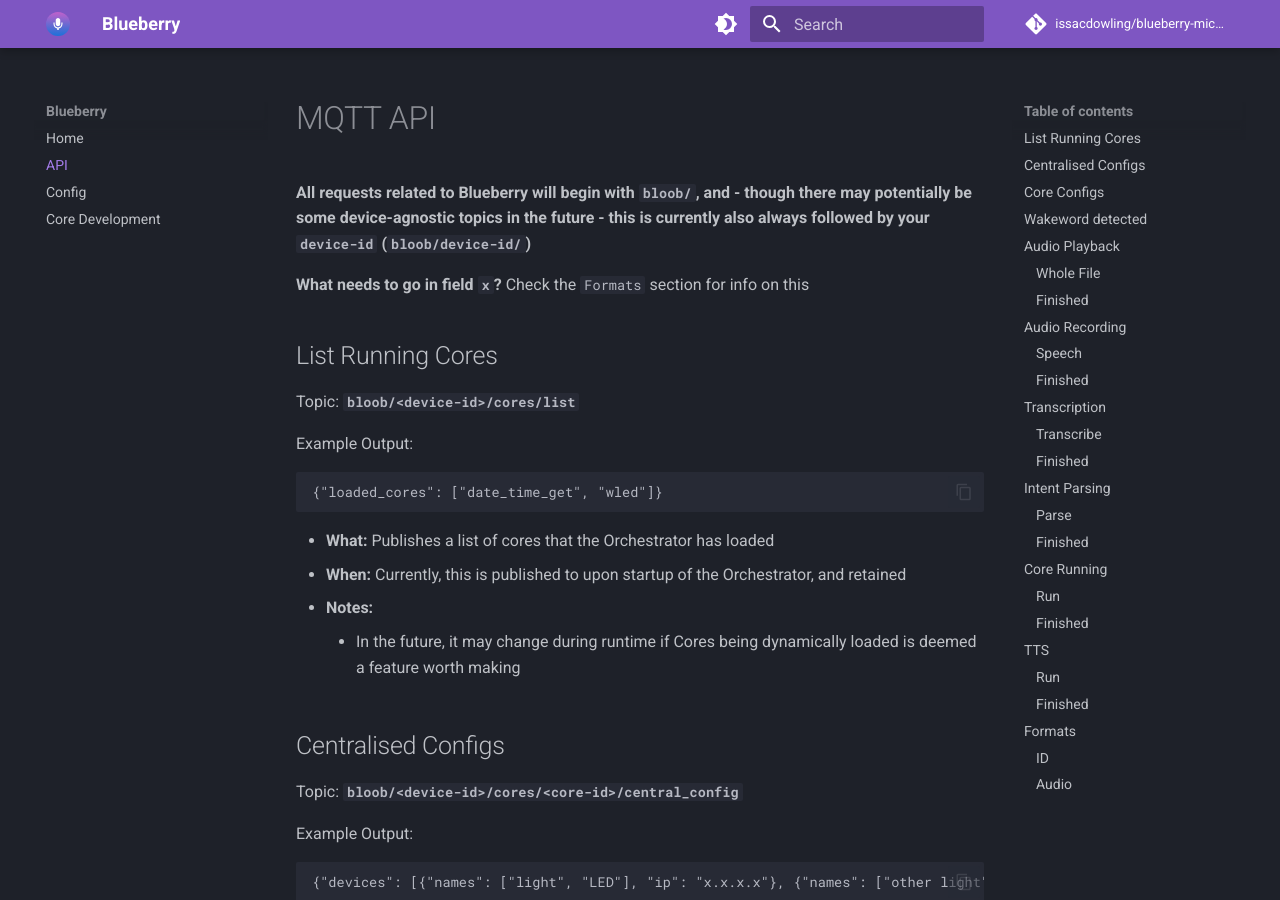
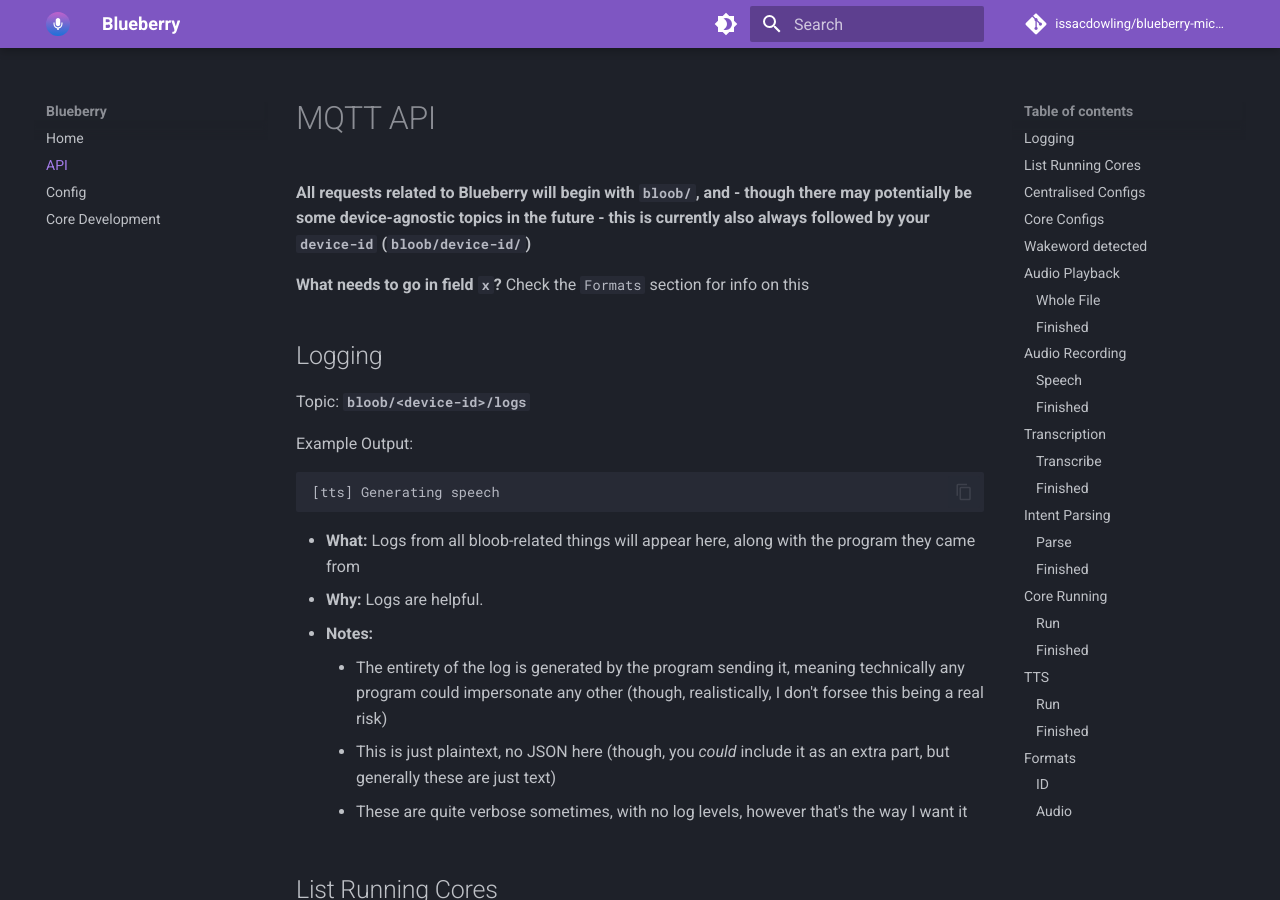
Before and after one commit to issacdowling/Blueberry-Micro, an MkDocs documentation site: the page built from docs/api.md, in a window 1280 px wide and 900 px high. Built offline with MkDocs 1.6.1 and Material for MkDocs 9.7.7, drawn with Linux system fonts in a browser that asks for light colours; plug-ins that fetch from the network failed and are left out; comment, search, counter and statistics services are not loaded.

Commit message:
Add logs info

````diff
--- a/docs/api.md
+++ b/docs/api.md
@@ -3,6 +3,22 @@
 **All requests related to Blueberry will begin with `bloob/`, and - though there may potentially be some device-agnostic topics in the future - this is currently also always followed by your `device-id` (`bloob/device-id/`)**
 
 **What needs to go in field `x`?** Check the `Formats` section for info on this
+
+## Logging
+
+Topic: **`bloob/<device-id>/logs`**
+
+Example Output:
+```
+[tts] Generating speech
+```
+
+* **What:** Logs from all bloob-related things will appear here, along with the program they came from
+* **Why:** Logs are helpful.
+* **Notes:**
+	* The entirety of the log is generated by the program sending it, meaning technically any program could impersonate any other (though, realistically, I don't forsee this being a real risk)
+	* This is just plaintext, no JSON here (though, you _could_ include it as an extra part, but generally these are just text)
+	* These are quite verbose sometimes, with no log levels, however that's the way I want it
 
 ## List Running Cores
 
````
Also changed, not shown: docs/config.md (+1 -0 lines).
